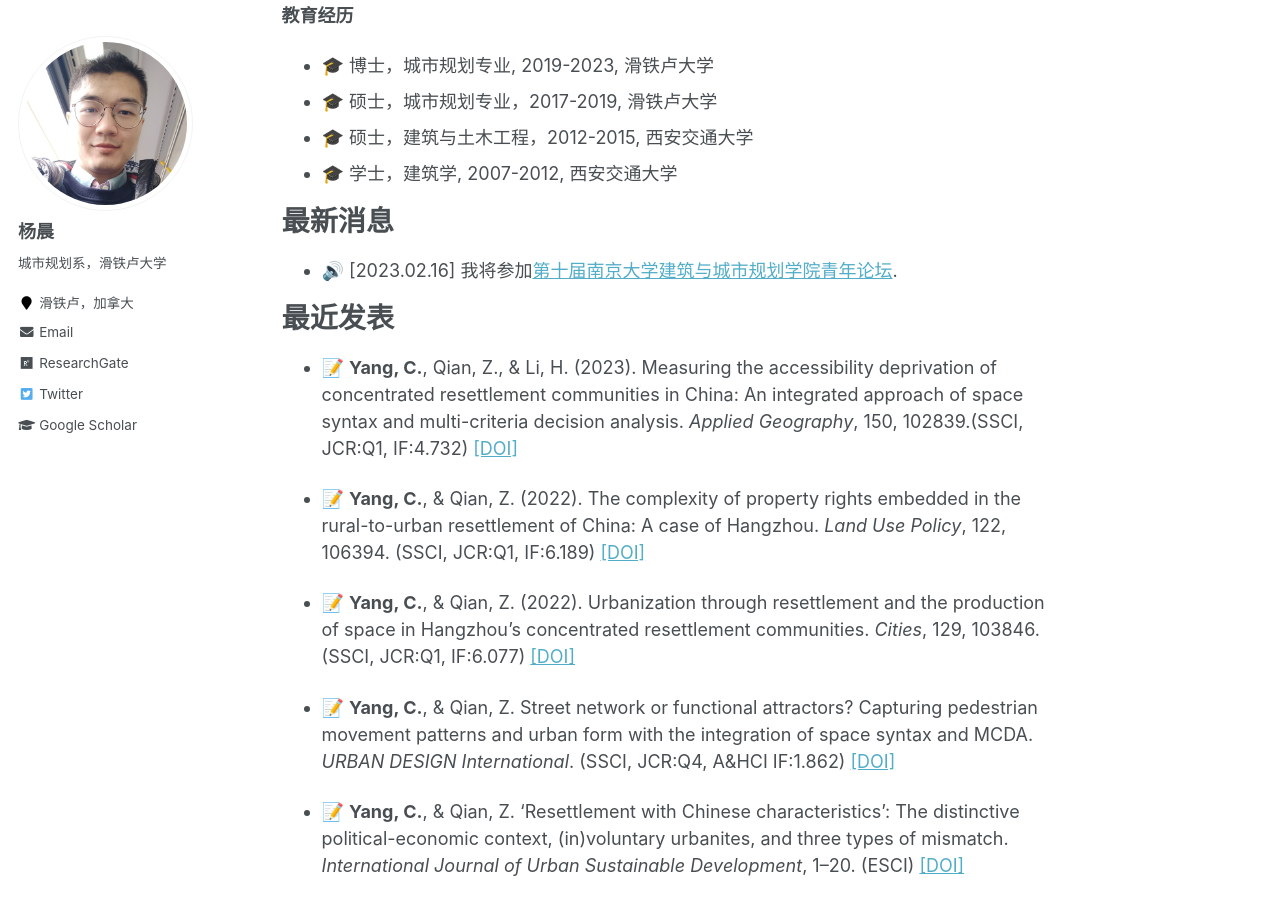
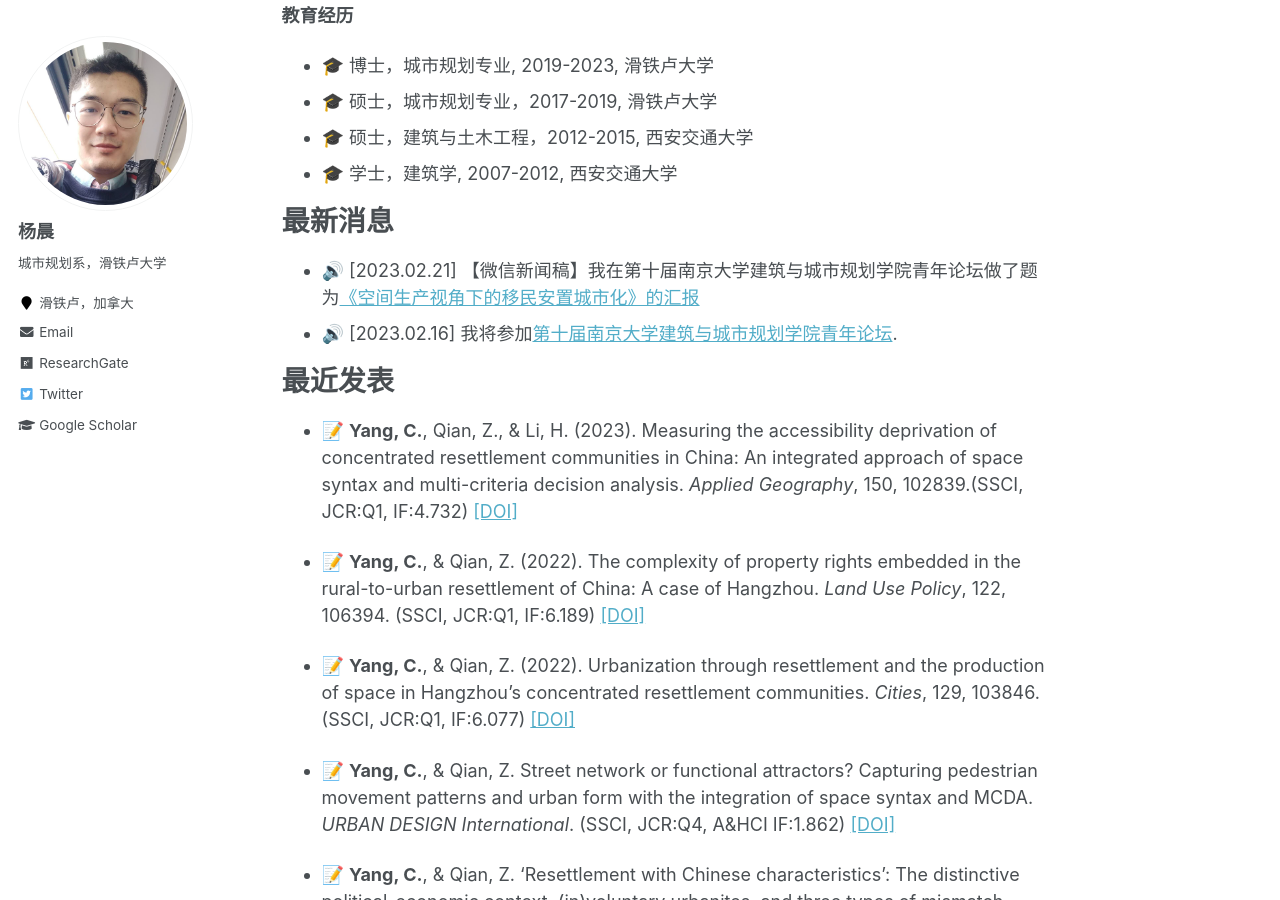
Before and after one commit to ktalenting/ktalenting.github.io-zh-cn-, a Jekyll site: the page built from _pages/about.md, in a window 1280 px wide and 900 px high, scrolled down 360 px. Built offline with Jekyll 4.4.1, drawn with Linux system fonts in a browser that asks for light colours.

Commit message:
news update

```diff
--- a/_config.yml
+++ b/_config.yml
@@ -7,7 +7,7 @@
 
 # Site Settings
 locale                   : "zh-CN"
-title                    : "CHEN YANG"
+title                    : "杨晨的学术主页"
 title_separator          : "-"
 name                     : &name "杨晨"
 description              : "个人学术网页"
--- a/_pages/about.md
+++ b/_pages/about.md
@@ -20,7 +20,9 @@ redirect_from:
 - 🎓 学士，建筑学, 2007-2012, 西安交通大学
 
 # 最新消息
+- 🔊 [2023.02.21] 【微信新闻稿】我在第十届南京大学建筑与城市规划学院青年论坛做了题为[《空间生产视角下的移民安置城市化》的汇报](https://mp.weixin.qq.com/s/bg2-70JKd3R97xUk1q020w)
 - 🔊 [2023.02.16] 我将参加[第十届南京大学建筑与城市规划学院青年论坛](https://mp.weixin.qq.com/s/_hlGUQ3r1An0Th7ouiulrg).
+
 
 
 # 最近发表
```
